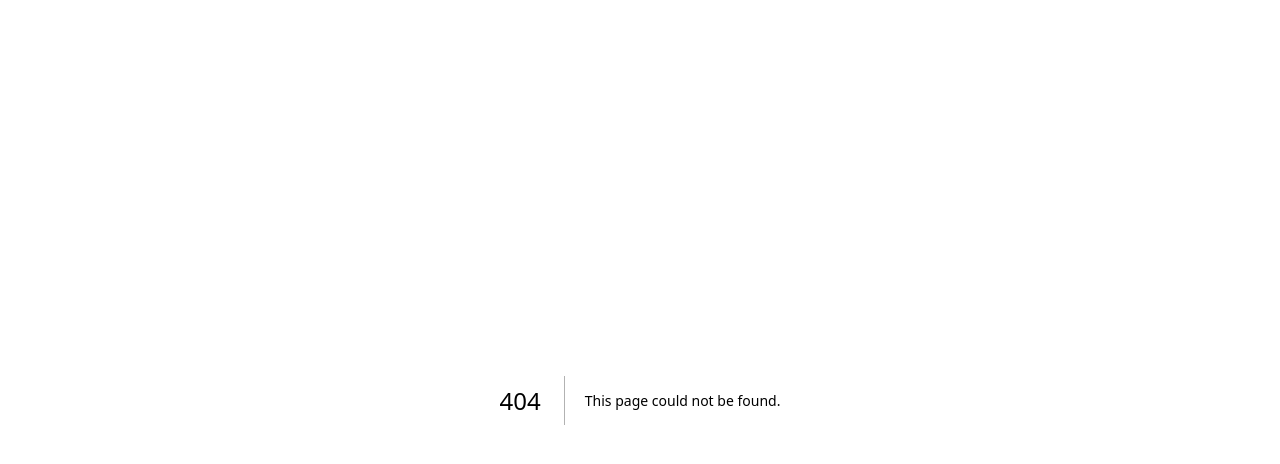
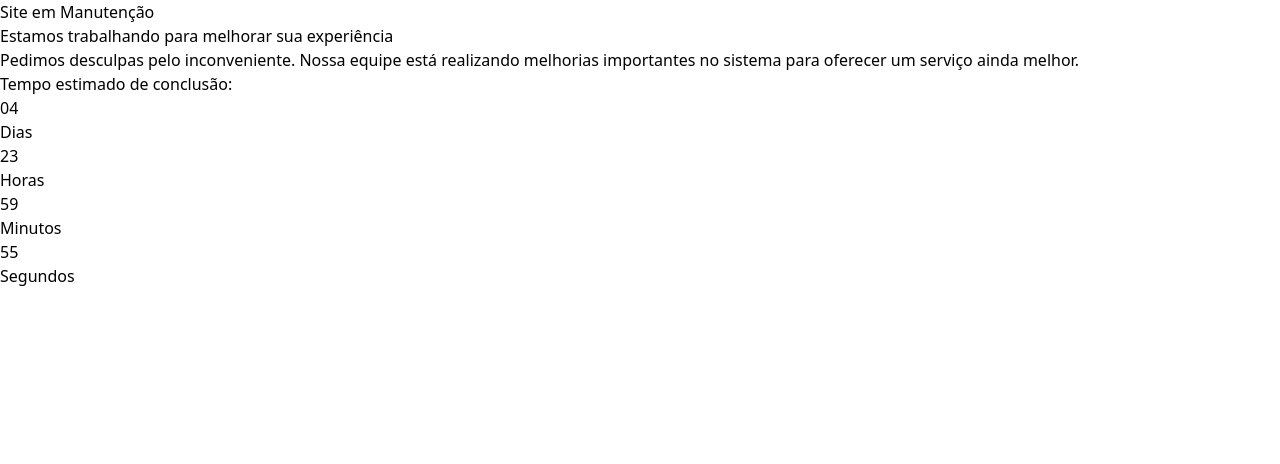
Before and after one commit to SyntaxX-dev/vandre-frontend, a Next.js app: page /maintenance in a window 1280 px wide. Before the commit this address had no page. Shown: the top 464 px of the page. Built offline with nearby package versions, Linux system fonts and the light colour scheme.

Commit message:
add: maintenance

```diff
--- /dev/null
+++ b/src/app/maintenance.tsx
@@ -0,0 +1,83 @@
+"use client";
+
+import { useState, useEffect } from "react";
+import { getMaintenanceConfig } from "@/config/maintenance";
+
+const MaintenancePage = () => {
+    const [timeLeft, setTimeLeft] = useState({
+        days: 0,
+        hours: 0,
+        minutes: 0,
+        seconds: 0
+    });
+
+    const config = getMaintenanceConfig();
+
+    useEffect(() => {
+        // Usar o tempo estimado da configuração (em dias)
+        const estimatedDays = config.estimatedDays || 5;
+        const endTime = new Date().getTime() + (estimatedDays * 24 * 60 * 60 * 1000);
+
+        const timer = setInterval(() => {
+            const now = new Date().getTime();
+            const distance = endTime - now;
+
+            if (distance > 0) {
+                const days = Math.floor(distance / (1000 * 60 * 60 * 24));
+                const hours = Math.floor((distance % (1000 * 60 * 60 * 24)) / (1000 * 60 * 60));
+                const minutes = Math.floor((distance % (1000 * 60 * 60)) / (1000 * 60));
+                const seconds = Math.floor((distance % (1000 * 60)) / 1000);
+
+                setTimeLeft({ days, hours, minutes, seconds });
+            }
+        }, 1000);
+
+        return () => clearInterval(timer);
+    }, [config.estimatedDays]);
+
+    return (
+        <div>
+            <div>
+                <h1>
+                    Site em Manutenção
+                </h1>
+
+                <p>
+                    {config.maintenanceMessage}
+                </p>
+
+                <div>
+                    <p>
+                        Pedimos desculpas pelo inconveniente. Nossa equipe está realizando
+                        melhorias importantes no sistema para oferecer um serviço ainda melhor.
+                    </p>
+
+                    <div>
+                        <span>Tempo estimado de conclusão:</span>
+                    </div>
+
+                    <div>
+                        <div>
+                            <div>{timeLeft.days.toString().padStart(2, '0')}</div>
+                            <div>Dias</div>
+                        </div>
+                        <div>
+                            <div>{timeLeft.hours.toString().padStart(2, '0')}</div>
+                            <div>Horas</div>
+                        </div>
+                        <div>
+                            <div>{timeLeft.minutes.toString().padStart(2, '0')}</div>
+                            <div>Minutos</div>
+                        </div>
+                        <div>
+                            <div>{timeLeft.seconds.toString().padStart(2, '0')}</div>
+                            <div>Segundos</div>
+                        </div>
+                    </div>
+                </div>
+            </div>
+        </div>
+    );
+};
+
+export default MaintenancePage;
--- /dev/null
+++ b/src/app/maintenance/page.tsx
@@ -0,0 +1,5 @@
+import MaintenancePage from '../maintenance';
+
+export default function Maintenance() {
+    return <MaintenancePage />;
+}
--- a/src/components/modal/BookingModal.tsx
+++ b/src/components/modal/BookingModal.tsx
@@ -57,7 +57,7 @@ const BookingModal = ({ isOpen, onClose, travelPackage }: BookingModalProps) =>
     birthDate: "",
     phone: "",
     email: "",
-    boardingLocation: travelPackage.boardingLocations[0] || "",
+    boardingLocation: travelPackage.boardingLocations?.[0] || "",
     city: "",
     howDidYouMeetUs: "",
   });
@@ -170,14 +170,14 @@ const BookingModal = ({ isOpen, onClose, travelPackage }: BookingModalProps) =>
   const handleBoardingLocationChange = (value: string) => {
     setFormData((prev) => ({
       ...prev,
-      boardingLocation: value,
+      boardingLocation: value || "",
     }));
   };
 
   const handleHowDidYouMeetUsChange = (value: string) => {
     setFormData((prev) => ({
       ...prev,
-      howDidYouMeetUs: value,
+      howDidYouMeetUs: value || "",
     }));
   };
 
@@ -272,7 +272,7 @@ const BookingModal = ({ isOpen, onClose, travelPackage }: BookingModalProps) =>
             birthDate: "",
             phone: "",
             email: "",
-            boardingLocation: travelPackage.boardingLocations[0] || "",
+            boardingLocation: travelPackage.boardingLocations?.[0] || "",
             city: "",
             howDidYouMeetUs: "",
           });
@@ -415,11 +415,14 @@ const BookingModal = ({ isOpen, onClose, travelPackage }: BookingModalProps) =>
                       <SelectValue placeholder="Selecione um local" />
                     </SelectTrigger>
                     <SelectContent>
-                      {travelPackage.boardingLocations.map((location) => (
-                        <SelectItem key={location} value={location}>
-                          {location}
-                        </SelectItem>
-                      ))}
+                      {travelPackage.boardingLocations && Array.isArray(travelPackage.boardingLocations)
+                        ? travelPackage.boardingLocations.map((location) => (
+                            <SelectItem key={location} value={location}>
+                              {location}
+                            </SelectItem>
+                          ))
+                        : null
+                      }
                     </SelectContent>
                   </Select>
                 </div>
--- /dev/null
+++ b/src/config/maintenance.ts
@@ -0,0 +1,40 @@
+// Configuração de manutenção do site
+export const MAINTENANCE_CONFIG = {
+  // Defina como true para ativar o modo de manutenção
+  isMaintenanceMode: true,
+
+  // Mensagem personalizada para a página de manutenção
+  maintenanceMessage: "Estamos trabalhando para melhorar sua experiência",
+
+  // Tempo estimado de manutenção em dias
+  estimatedDays: 5,
+
+  // Informações de contato durante a manutenção
+  contactInfo: {
+    email: "brenohslima@gmail.com",
+    phone: "83987690902",
+    whatsapp: "83987690902"
+  },
+
+  // Data e hora estimada de conclusão (opcional)
+  estimatedCompletion: null, // Formato: "2024-01-15T18:00:00"
+
+  // Redirecionar para página de manutenção em todas as rotas
+  redirectAllRoutes: true,
+
+  // Rotas que devem ser permitidas mesmo em manutenção
+  allowedRoutes: [
+    "/maintenance",
+    "/api/health"
+  ]
+};
+
+// Função para verificar se o site está em manutenção
+export const isMaintenanceMode = (): boolean => {
+  return MAINTENANCE_CONFIG.isMaintenanceMode;
+};
+
+// Função para obter a configuração de manutenção
+export const getMaintenanceConfig = () => {
+  return MAINTENANCE_CONFIG;
+};
```
Also changed, not shown: src/hooks/useMaintenance.ts (added, +37 -0 lines), src/middleware.ts (added, +36 -0 lines), 1 other file (tests, documents, lock files or other folders).
